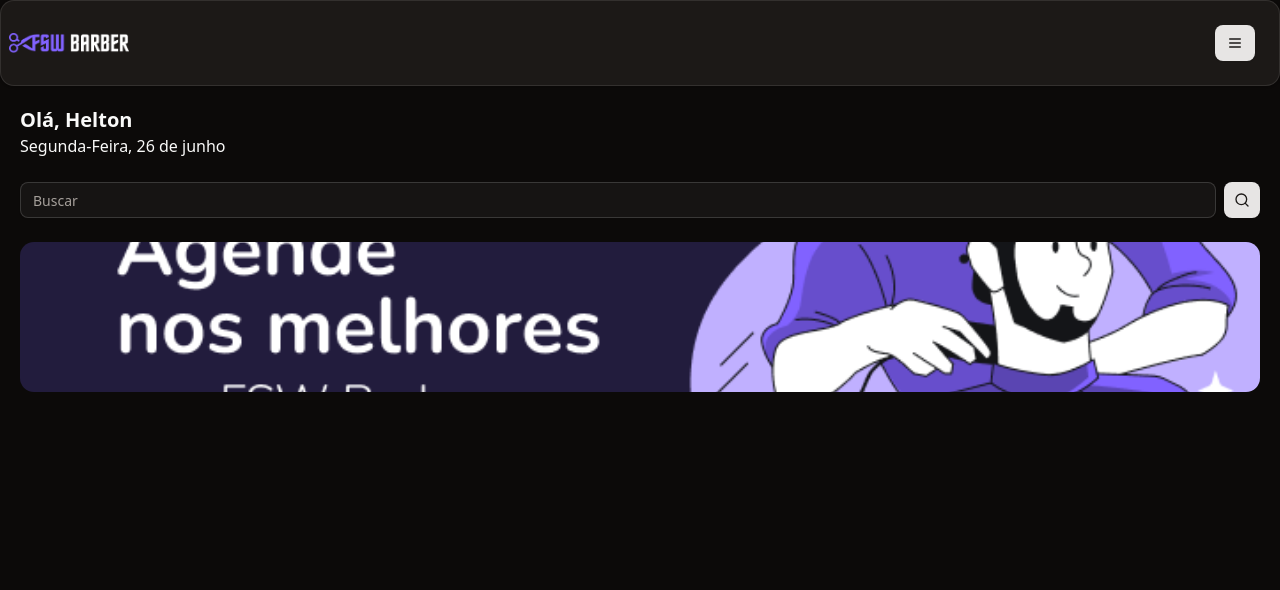
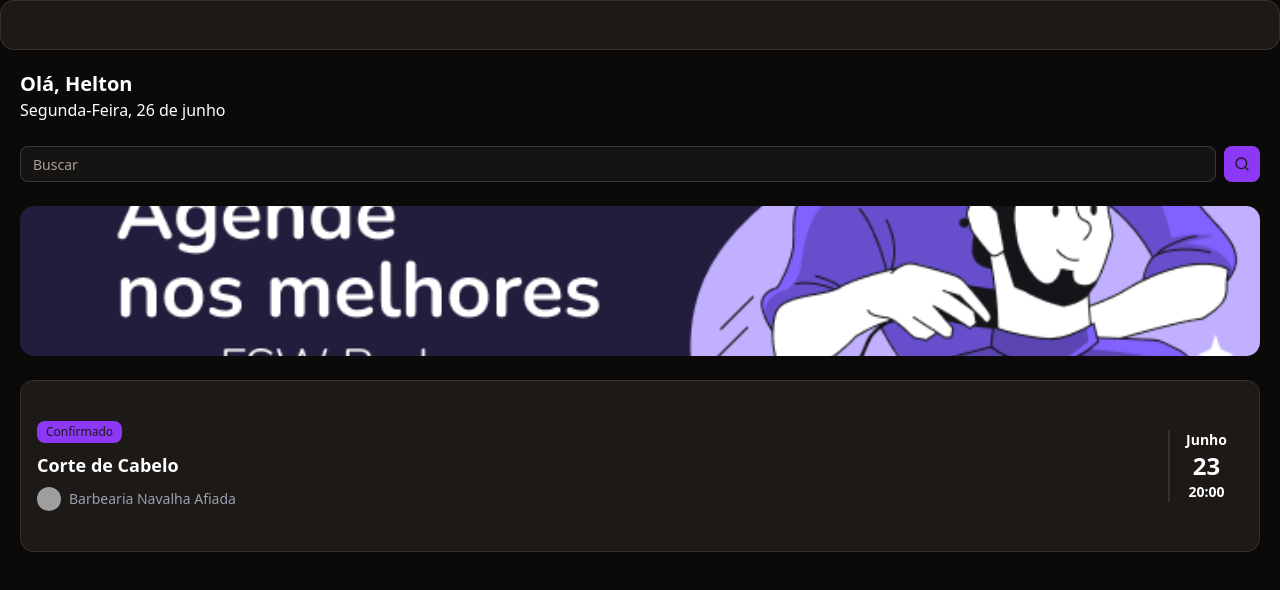
Before and after one commit to heltonbts/simplybarber, a Next.js app: page / in a window 1280 px wide. Shown: the top 590 px of the page. Built offline with nearby package versions, Linux system fonts and the light colour scheme; grey boxes are pictures that could not be loaded.

Commit message:
feat: add booking items

```diff
--- a/package.json
+++ b/package.json
@@ -14,6 +14,7 @@
   },
   "dependencies": {
     "@prisma/client": "^6.10.1",
+    "@radix-ui/react-avatar": "^1.1.10",
     "@radix-ui/react-slot": "^1.2.3",
     "class-variance-authority": "^0.7.1",
     "clsx": "^2.1.1",
--- a/src/app/globals.css
+++ b/src/app/globals.css
@@ -80,12 +80,12 @@
 
 .dark {
   --background: oklch(0.147 0.004 49.25);
-  --foreground: oklch(0.985 0.001 106.423);
+  --foreground: oklch(100% 0.00011 271.152);
   --card: oklch(0.216 0.006 56.043);
-  --card-foreground: oklch(0.985 0.001 106.423);
+  --card-foreground: oklch(100% 0.00011 271.152);
   --popover: oklch(0.216 0.006 56.043);
   --popover-foreground: oklch(0.985 0.001 106.423);
-  --primary: oklch(0.923 0.003 48.717);
+  --primary: oklch(56.697% 0.25985 297.708);
   --primary-foreground: oklch(0.216 0.006 56.043);
   --secondary: oklch(0.268 0.007 34.298);
   --secondary-foreground: oklch(0.985 0.001 106.423);
--- a/src/app/page.tsx
+++ b/src/app/page.tsx
@@ -1,15 +1,18 @@
-import Header from "@/components/header";
+import Header from "@/components/Header";
+import { Badge } from "@/components/ui/badge";
 import { Button } from "@/components/ui/button";
+import { Card, CardContent } from "@/components/ui/card";
 import { Input } from "@/components/ui/input";
 import { SearchIcon } from "lucide-react";
 import Image from "next/image";
+import { Avatar, AvatarImage } from "@/components/ui/avatar";
 
 export default function Home() {
   return (
     <div>
       <Header />
       <div className="p-5">
-        <h2 className="text-xl font-bold ">Olá, Helton</h2>
+        <h2 className="text-xl font-bold">Olá, Helton</h2>
         <p>Segunda-Feira, 26 de junho</p>
 
         <div className="flex items-center gap-2 mt-6">
@@ -18,6 +21,7 @@
             <SearchIcon />
           </Button>
         </div>
+
         <div className="relative w-full h-[150px] mt-6">
           <Image
             src="/banner-01.png"
@@ -26,6 +30,28 @@
             className="object-cover rounded-xl"
           />
         </div>
+
+        <Card className="mt-6">
+          <CardContent className="flex justify-between items-center p-4">
+            <div className="flex flex-col gap-2">
+              <Badge className="w-fit">Confirmado</Badge>
+              <h3 className="font-bold text-lg">Corte de Cabelo</h3>
+              <div className="flex items-center gap-2">
+                <Avatar className="h-6 w-6">
+                  <AvatarImage src="https://github.com/shadcn.png" />
+                </Avatar>
+                <p className="text-sm text-gray-400">
+                  Barbearia Navalha Afiada
+                </p>
+              </div>
+            </div>
+            <div className="flex flex-col items-center justify-center text-white px-4 border-l-2 border-solid ">
+              <p className="text-sm font-semibold">Junho</p>
+              <p className="text-2xl font-bold">23</p>
+              <p className="text-sm font-semibold">20:00</p>
+            </div>
+          </CardContent>
+        </Card>
       </div>
     </div>
   );
--- /dev/null
+++ b/src/components/ui/avatar.tsx
@@ -0,0 +1,53 @@
+"use client";
+
+import * as React from "react";
+import * as AvatarPrimitive from "@radix-ui/react-avatar";
+
+import { cn } from "@/lib/utils";
+
+function Avatar({
+  className,
+  ...props
+}: React.ComponentProps<typeof AvatarPrimitive.Root>) {
+  return (
+    <AvatarPrimitive.Root
+      data-slot="avatar"
+      className={cn(
+        "relative flex size-8 shrink-0 overflow-hidden rounded-full",
+        className,
+      )}
+      {...props}
+    />
+  );
+}
+
+function AvatarImage({
+  className,
+  ...props
+}: React.ComponentProps<typeof AvatarPrimitive.Image>) {
+  return (
+    <AvatarPrimitive.Image
+      data-slot="avatar-image"
+      className={cn("aspect-square size-full", className)}
+      {...props}
+    />
+  );
+}
+
+function AvatarFallback({
+  className,
+  ...props
+}: React.ComponentProps<typeof AvatarPrimitive.Fallback>) {
+  return (
+    <AvatarPrimitive.Fallback
+      data-slot="avatar-fallback"
+      className={cn(
+        "bg-muted flex size-full items-center justify-center rounded-full",
+        className,
+      )}
+      {...props}
+    />
+  );
+}
+
+export { Avatar, AvatarImage, AvatarFallback };
--- /dev/null
+++ b/src/components/ui/badge.tsx
@@ -0,0 +1,46 @@
+import * as React from "react";
+import { Slot } from "@radix-ui/react-slot";
+import { cva, type VariantProps } from "class-variance-authority";
+
+import { cn } from "@/lib/utils";
+
+const badgeVariants = cva(
+  "inline-flex items-center justify-center rounded-md border px-2 py-0.5 text-xs font-medium w-fit whitespace-nowrap shrink-0 [&>svg]:size-3 gap-1 [&>svg]:pointer-events-none focus-visible:border-ring focus-visible:ring-ring/50 focus-visible:ring-[3px] aria-invalid:ring-destructive/20 dark:aria-invalid:ring-destructive/40 aria-invalid:border-destructive transition-[color,box-shadow] overflow-hidden",
+  {
+    variants: {
+      variant: {
+        default:
+          "border-transparent bg-primary text-primary-foreground [a&]:hover:bg-primary/90",
+        secondary:
+          "border-transparent bg-secondary text-secondary-foreground [a&]:hover:bg-secondary/90",
+        destructive:
+          "border-transparent bg-destructive text-white [a&]:hover:bg-destructive/90 focus-visible:ring-destructive/20 dark:focus-visible:ring-destructive/40 dark:bg-destructive/60",
+        outline:
+          "text-foreground [a&]:hover:bg-accent [a&]:hover:text-accent-foreground",
+      },
+    },
+    defaultVariants: {
+      variant: "default",
+    },
+  },
+);
+
+function Badge({
+  className,
+  variant,
+  asChild = false,
+  ...props
+}: React.ComponentProps<"span"> &
+  VariantProps<typeof badgeVariants> & { asChild?: boolean }) {
+  const Comp = asChild ? Slot : "span";
+
+  return (
+    <Comp
+      data-slot="badge"
+      className={cn(badgeVariants({ variant }), className)}
+      {...props}
+    />
+  );
+}
+
+export { Badge, badgeVariants };
```
Also changed, not shown: 1 other file (tests, documents, lock files or other folders).
